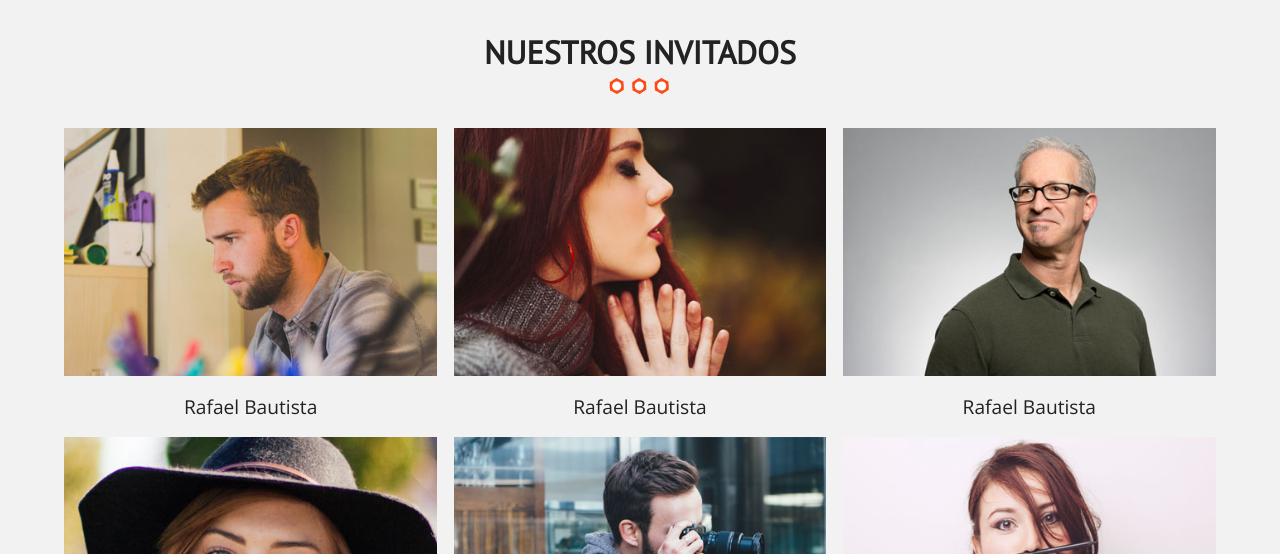
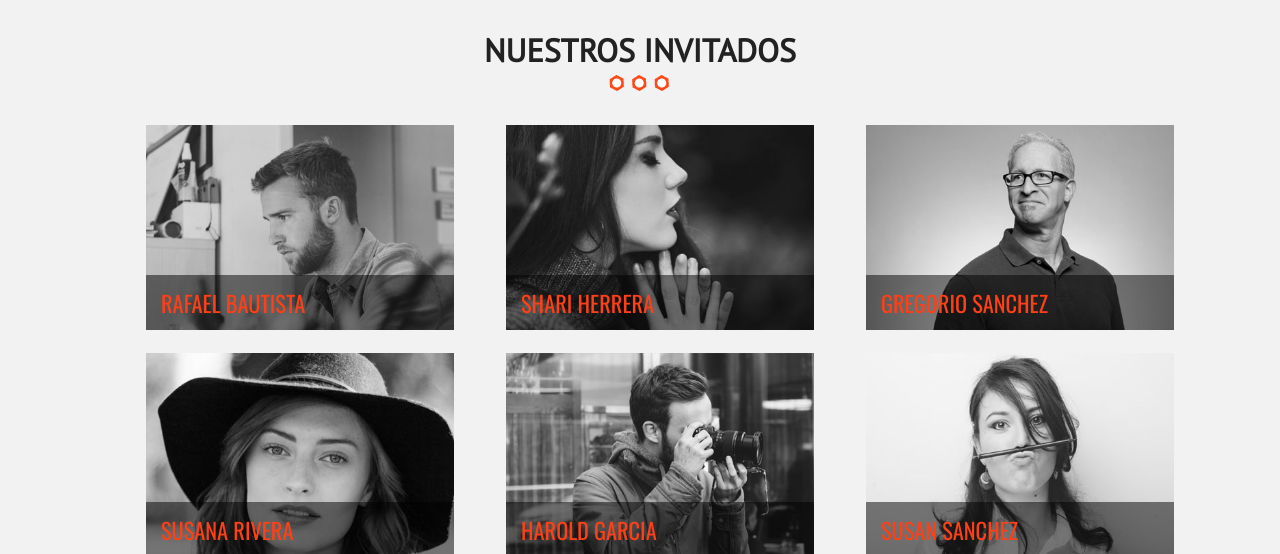
Before and after one commit to martincou29/ConferenciaWeb, a website built with Parcel: page index.html in a window 1280 px wide. Shown: the part 2246-2800 px from the top of the page. Built offline with nearby package versions, Linux system fonts and the light colour scheme.

Commit message:
invitados styles and transitions

```diff
--- a/css/main.css
+++ b/css/main.css
@@ -152,7 +152,7 @@ h3 {
 
 @media (min-width: 992px) {
   .container {
-    width: 90%;
+    width: 85%;
   }
 }
 
@@ -177,85 +177,9 @@ h3 {
   float: right;
 }
 
-/** GRID
 
 
-El Grid divide en 12 columnas al 100% del espacio.
 
-100% / 12 = 8.33
-
-Ej: 8.33 * 10 columnas = 83.3%
-
-*/
-
-.container-fluid {
-  margin-right: auto;
-  margin-left: auto;
-  padding-right: 2rem;
-  padding-left: 2rem;
-}
-
-.row {
-  justify-content: space-around;
-  box-sizing: border-box;
-  display: -ms-flexbox;
-  display: -webkit-box;
-  display: flex;
-  -ms-flex: 0 1 auto;
-  -webkit-box-flex: 0;
-  flex: 0 1 auto;
-  -ms-flex-direction: row;
-  -webkit-box-orient: horizontal;
-  -webkit-box-direction: normal;
-  flex-direction: row;
-  -ms-flex-wrap: wrap;
-  flex-wrap: wrap;
-  margin-right: -1rem;
-  margin-left: -1rem;
-}
-
-.centrar-columnas {
-  justify-content: center;
-}
-
-@media only screen and (min-width: 48em) {
-  .container {
-    width: 46rem;
-  }
-}
-
-@media only screen and (min-width: 62em) {
-  .container {
-    width: 61rem;
-  }
-}
-
-@media only screen and (min-width: 75em) {
-  .container {
-    width: 71rem;
-  }
-}
-
-@media only screen and (min-width: 768px) {
-  .col-2 {
-    flex: 0 0 calc(16.667% - 1rem);
-  }
-  .col-4 {
-    flex: 0 0 calc(33.3% - 1rem);
-  }
-  .col-6 {
-    flex: 0 0 calc(50% - 1rem);
-  }
-  .col-8 {
-    flex: 0 0 calc(66.6% - 1rem);
-  }
-  .col-10 {
-    flex: 0 0 calc(83.3% - 1rem);
-  }
-  .col-12 {
-    flex: 0 0 100%;
-  }
-}
 
 /** HEADER */
 
@@ -574,11 +498,51 @@ div.detalle-evento p {
 
 /** INVITADOS */
 
-div.lista-invitados {}
+div.invitado{
+  position: relative;
+  overflow: hidden;
+  margin-bottom: 1.4rem;
+}
+
 
 div.invitado img {
   width: 100%;
+  filter: grayscale(1);
+  transition: all .5s ease-in-out;
+
 }
+
+
+div.invitado :hover img{
+  filter: grayscale(0);
+  transform: scale(1.1);
+  color: #000;
+}
+
+
+div.invitado p{
+  position: absolute;
+  color: #fff;
+  background-color: rgba(0, 0, 0, 0.5);
+  width: 100%;
+  left: 0;
+  bottom: 0;
+  padding: 15px 15px;
+  margin: 0;
+  font-family: var(--font-oswald);
+  font-size: 1.4rem;
+  color: var(--primary-color);
+  text-align: left;
+  text-transform: uppercase;
+  transition: all .5s ease-in-out;
+}
+
+div.invitado:hover p{
+  bottom: -50px;
+  opacity: 0;
+}
+
+
 
 /* ==========================================================================
    Helper classes
--- a/index.html
+++ b/index.html
@@ -24,6 +24,7 @@
   <link rel="stylesheet" href="css/main.css">
   <link rel="stylesheet" href="css/all.min.css">
   <!-- <link rel="stylesheet" href="css/flexboxgrid.min.css"> -->
+   <link rel="stylesheet" href="css/miflexgrid.css">
 
   <meta name="theme-color" content="#fafafa">
 </head>
@@ -125,34 +126,49 @@
 
   <section class="invitados container seccion">
     <h2>Nuestros Invitados</h2>
-    <div class="lista-invitados">
-      <div class="row">
+
+    <ul class="lista-invitados row">
+
       <div class="col-4 invitado">
+        <a href="#">
           <img src="img/invitado1.jpg" alt="">
           <p>Rafael Bautista</p>
+        </a>
+
       </div>
       <div class="col-4 invitado">
+        <a href="#">
           <img src="img/invitado2.jpg" alt="">
-          <p>Rafael Bautista</p>
+          <p>Shari Herrera</p>
+        </a>
+
       </div>
       <div class="col-4 invitado">
+        <a href="#">
           <img src="img/invitado3.jpg" alt="">
-          <p>Rafael Bautista</p>
+          <p>Gregorio Sanchez</p>
+        </a>
       </div>
       <div class="col-4 invitado">
+        <a href="#">
           <img src="img/invitado4.jpg" alt="">
-          <p>Rafael Bautista</p>
+          <p>Susana Rivera</p>
+        </a>
       </div>
       <div class="col-4 invitado">
+        <a href="#">
           <img src="img/invitado5.jpg" alt="">
-          <p>Rafael Bautista</p>
+          <p>Harold Garcia</p>
+        </a>
       </div>
       <div class="col-4 invitado">
+        <a href="#">
           <img src="img/invitado6.jpg" alt="">
-          <p>Rafael Bautista</p>
+          <p>Susan Sanchez</p>
+        </a>
       </div>
-        </div>
-    </div>
+    </ul>
+
   </section>
 
   <script src="js/vendor/modernizr-3.11.2.min.js"></script>
```
Lines whose indentation alone changed are shown as unchanged.
